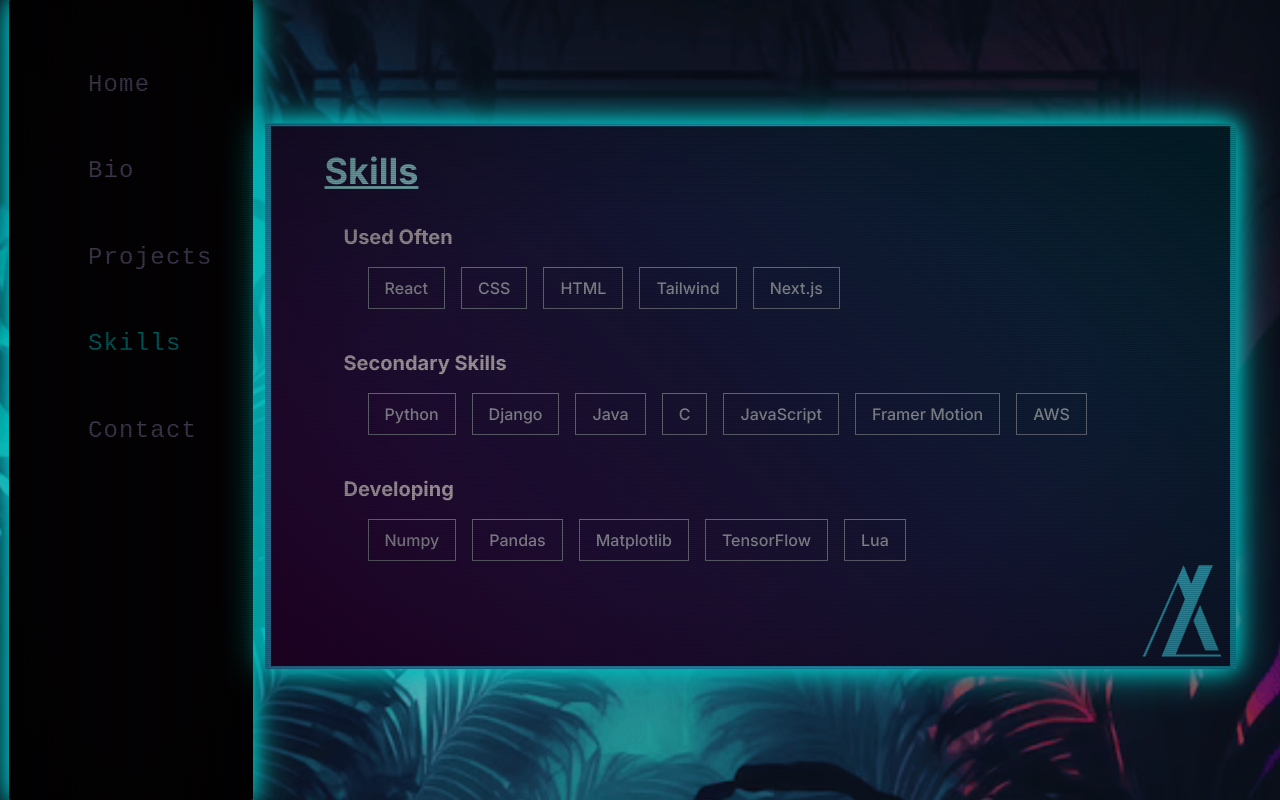
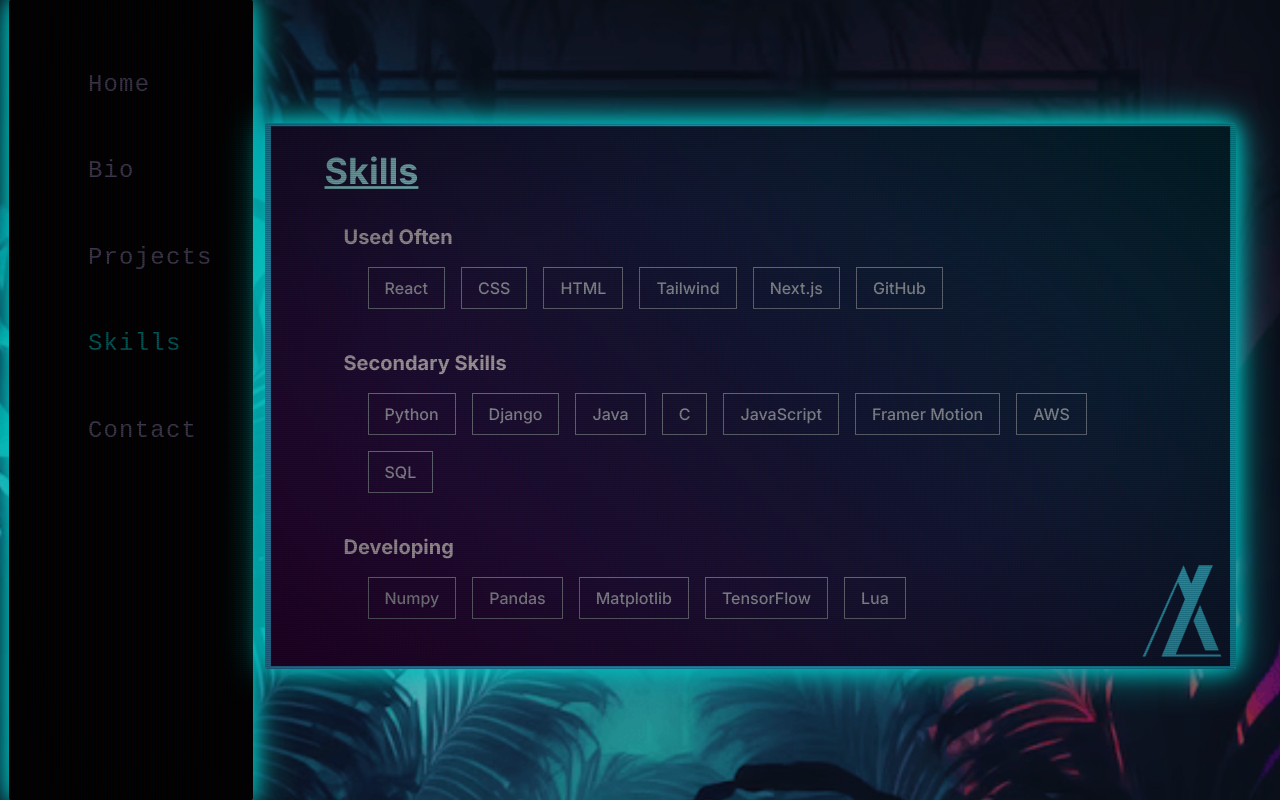
Before and after one commit to AntonLangbruttig/Portfolio, a Next.js app: page /skills in a window 1280 px wide. Built offline with nearby package versions, Linux system fonts and the light colour scheme; some icons are missing.

Commit message:
update to skills

```diff
--- a/app/skills/page.tsx
+++ b/app/skills/page.tsx
@@ -4,8 +4,8 @@
 import { PageAnimation } from "@/utils/animation";
 
 const skills = {
-  "Used Often": ["React", "CSS", "HTML" ,"Tailwind", "Next.js"],
-  "Secondary Skills": ["Python", "Django", "Java", "C", "JavaScript", "Framer Motion", "AWS"],
+  "Used Often": ["React", "CSS", "HTML" ,"Tailwind", "Next.js", "GitHub"],
+  "Secondary Skills": ["Python", "Django", "Java", "C", "JavaScript", "Framer Motion", "AWS", "SQL"],
   "Developing": [ "Numpy", "Pandas", "Matplotlib","TensorFlow","Lua"],
 
 
```
